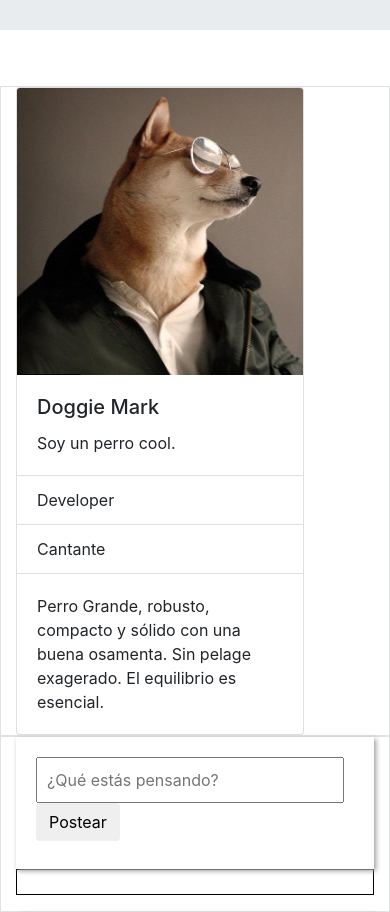
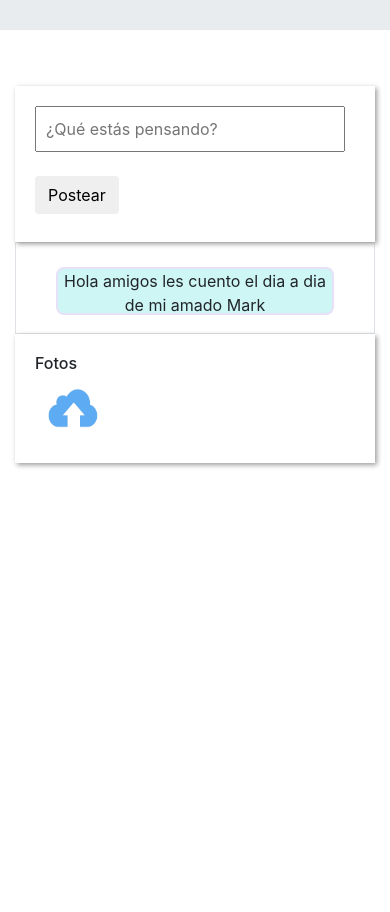
Before and after one commit to Lainix/RED-SOCIAL, a plain HTML site: page view/inicio.html in a window 390 px wide. Shown: the part 176-1088 px from the top of the page. After the commit the page ends 844 px from the top, so only its background shows below. Drawn offline with nearby package versions, Linux system fonts and the light colour scheme; no server answers.

Commit message:
Se re acomoda el area post y el perfil se oculta para movil

```diff
--- a/css/main.css
+++ b/css/main.css
@@ -93,6 +93,42 @@ textarea {
 
 /* Fin de post */
 
+/* - Tareas - */
+
+.tareas .list_text {
+	list-style: none;
+}
+
+.tareas .list_text li {
+	height: 3em;
+	position: relative;
+	width: 85%;
+	border: 2px solid #E6E0F8;
+	border-radius: 8px;
+	background-color: #CEF6F5;
+	display: inline-block;
+}
+
+.tareas .list_text li a {
+	color: #212121;
+	display: block;
+	padding: 20px 0;
+	text-decoration: none;
+}
+
+#upload {
+	width: 50px;
+	height: 40px;
+}
+
+.img-trumbnail {
+	margin: 10px;
+}
+
+.invisible {
+	visibility: hidden;
+}
+
 /* Media */
 
 /* Menu */
@@ -110,39 +146,3 @@ textarea {
 }
 
 /* Fin media menu */
-
-/* - Tareas - */
-
-.tareas .list_text {
-	list-style: none;
-}
-
-.tareas .list_text li {
-	border-bottom: 1px solid #B6B6B6;
-}
-
-.tareas .list_text li a {
-	color: #212121;
-	display: block;
-	padding: 20px 0;
-	text-decoration: none;
-}
-
-.tareas .list_text li a:hover {
-	text-decoration: line-through;
-}
-
-#upload {
-	width: 50px;
-	height: 40px;
-}
-
-.img-trumbnail {
-	margin: 10px;
-}
-
-#list_text {
-	border: 1px solid black;
-	width: 100%;
-	height: 10%;
-}
--- a/view/inicio.html
+++ b/view/inicio.html
@@ -77,7 +77,7 @@
   <div class="container-fluid">
     <div class="row">
       <!-- Card perfil -->
-      <div class="col-12 col-md-3 border">
+      <div class="col-12 col-md-3 border d-none d-sm-block">
         <div class="card" style="width: 18rem;">
           <img class="card-img-top" src="../assets/images/perfil1.jpg" alt="avatar">
           <div class="card-body">
@@ -94,33 +94,38 @@
         </div>
       </div>
       <!-- Post -->
-      <div class="col-12 col-md-4 border">
+      <div class="col-12 col-md-7">
         <div id="principal post col-12 col-md-7">
           <div class="wrap post_container">
             <form class="formulario" method="post" action="" enctype="multipart/form-data">
               <textarea type="text" class="txt" id="text_post" rows="1" placeholder="¿Qué estás pensando?"></textarea>
+              <br>
               <label for="">
                 <button type="button" id="btn_agregar" class="btn" name="postear" value="agregar_post"> Postear</button>
               </label>
             </form>
           </div>
-          <div class="tareas" id="post_post">
-            <div class="wrap post_area">
-              <ul class="list_text" id="list_text">
+          <div class="container border">
+            <div class="tareas" id="post_post">
+              <div class="wrap post_area">
                 <br>
-              </ul>
+                <ul class="list_text text-center" id="list_text">
+                  <li>Hola amigos les cuento el dia a dia de mi amado Mark</li>
+                </ul>
+              </div>
             </div>
           </div>
         </div>
       </div>
       <!-- Imagenes -->
-      <div class="col-12 col-md-5 border">
+      <div class="col-12 col-md-2">
         <div id="principal post col-12 col-md-7">
           <div class="wrap post_container">
             <form id="form-imagenes">
+              <h6>Fotos</h6>
               <label class="btn btn-file">
-                <input type="file" name="fichero" value="" id="fichero" class="hidden">
                 <img id="upload" class="img-responsive" src="../assets/images/upload.png" alt="upload">
+                <input type="file" name="fichero" value="" id="fichero" class="invisible">
               </label>
             </form>
           </div>
```
Also changed, not shown: view/perfil.html (+1 -1 lines).
